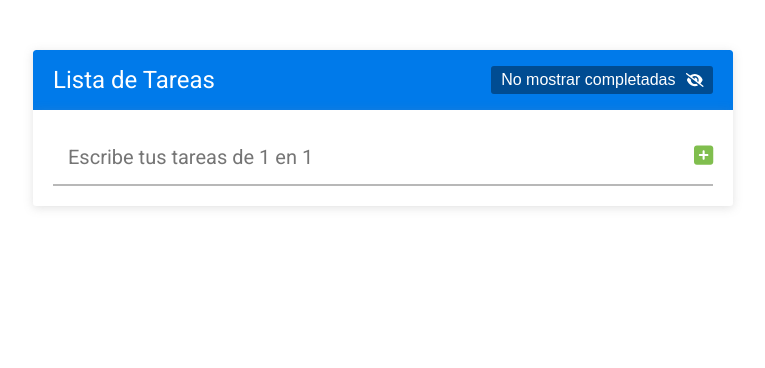
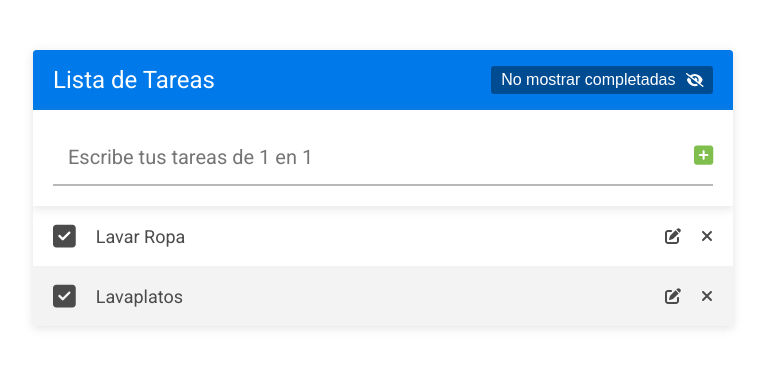
Before and after one commit to Jmenabc/Activities-List, a React (Create React App) app: page / in a window 1280 px wide. Shown: the top 368 px of the page, without its empty margins (257-1022 px from the left). Built offline with nearby package versions, Linux system fonts and the light colour scheme.

Commit message:
solucionado bug de los botones que no aparecian y terminado estilo de la lista de tareas

```diff
--- a/src/App.js
+++ b/src/App.js
@@ -3,6 +3,7 @@ import './elements/App.css';
 import Header from './components/Header';
 import Formulary from './components/Formulary';
 import {v4 as uuidv4} from 'uuid';
+import ActivitieList from './components/ListActivities';
 
 function App() {
   const [activities, changeActivities] = useState(
@@ -27,6 +28,7 @@ function App() {
         activities={activities}
         changeActivities={changeActivities}
       />
+      <ActivitieList activities={activities}/>
     </div>
   );
 }
--- /dev/null
+++ b/src/components/Activities.js
@@ -0,0 +1,37 @@
+import React, {useState} from 'react';
+import { FontAwesomeIcon } from '@fortawesome/react-fontawesome';
+import { faCheckSquare, faEdit, faTimes } from '@fortawesome/free-solid-svg-icons';
+
+const Activities = ({ activities }) => {
+    const [editActivitie, changeEditActivitie] =useState(false);
+
+    return (
+        <li
+            className='list-activities__activitie'
+        >
+            <FontAwesomeIcon
+                icon={faCheckSquare}
+                className='list-activities__icon list-activities__icon-check'
+            />
+
+            <div className='list-activities__txt'>
+                {activities.text}
+            </div>
+
+            <div className='list-activities__container-boton'>
+                <FontAwesomeIcon
+                    icon={faEdit}
+                    className='list-activities__icon list-activities__icon-action'
+                />
+
+                <FontAwesomeIcon
+                    icon={faTimes}
+                    className='list-activities__icon list-activities__icon-action'
+                />
+
+            </div>
+        </li>
+    );
+}
+
+export default Activities;
--- a/src/components/Formulary.js
+++ b/src/components/Formulary.js
@@ -1,7 +1,7 @@
 import React, { useState } from 'react';
 import { FontAwesomeIcon } from '@fortawesome/react-fontawesome';
 import { faPlusSquare } from '@fortawesome/free-solid-svg-icons';
-import {v4 as uuidv4} from 'uuid';
+import { v4 as uuidv4 } from 'uuid';
 
 const Formulary = ({ activities, changeActivities }) => {
     const [inputActivities, changeActivitiesInput] = useState('');
@@ -18,11 +18,12 @@ const Formulary = ({ activities, changeActivities }) => {
                 ...activities,
                 {
                     id: uuidv4(),
-                    text: 'Tirar la basura',
+                    text: inputActivities,
                     complete: false
                 }
             ]
         );
+        changeActivitiesInput('');
     }
 
     return (
@@ -32,7 +33,7 @@ const Formulary = ({ activities, changeActivities }) => {
                 className='formulary-activities__input'
                 placeholder='Escribe tus tareas de 1 en 1'
                 value={inputActivities}
-                onChange={(e) => handleInput(e) }
+                onChange={(e) => handleInput(e)}
             />
             <button
                 type='submit'
--- /dev/null
+++ b/src/components/ListActivities.js
@@ -0,0 +1,20 @@
+import React from 'react';
+import Activities from './Activities';
+
+const ActivitieList = ({ activities }) => {
+    return (
+        <ul className='list-activities'>
+            {activities.length > 0 ?
+                activities.map((e) => {
+                    return <Activities
+                        key={e.id}
+                        activities={e}
+                    />
+                })
+                : <div className='list-activities__msg'>No hay Tareas agregadas</div>
+            }
+        </ul>
+    );
+}
+
+export default ActivitieList;
--- a/src/elements/App.css
+++ b/src/elements/App.css
@@ -87,3 +87,60 @@
 	font-size: 22px;
 	color: var(--verde);
 }
+
+/* * --- --- ---  LISTA TAREAS --- --- --- */
+
+.list-activities {
+	list-style: none;
+	height: 100%;
+	overflow: auto;
+}
+
+.list-activities__activitie {
+	height: 60px;
+	padding: 0 20px;
+	align-items: center;
+	color: #4B4B4B;
+	font-size: 18px;
+	display: grid;
+	grid-template-columns: auto 1fr auto;
+}
+
+.list-activities__txt {
+	text-align: left;
+	width: 100%;
+}
+
+.list-activities__activitie:hover .lista-tareas__icono-accion {
+	opacity: 0.5;
+}
+
+.list-activities__activitie:nth-child(even) {
+	background: #F3F3F3;
+}
+
+.list-activities__container-boton {
+	display: flex;
+}
+
+.list-activities__icon {
+	cursor: pointer;
+	font-size: 16px;
+}
+
+.list-activities__icon-check {
+	margin-right: 20px;
+	font-size: 26px;
+}
+
+.list-activities__icon-action {
+	margin-left: 20px;
+	transition: .3s ease all;
+}
+
+.list-activities__msg {
+	text-align: center;
+	color: #b8b8b8;
+	font-size: 20px;
+	padding: 40px 20px;
+}
```
